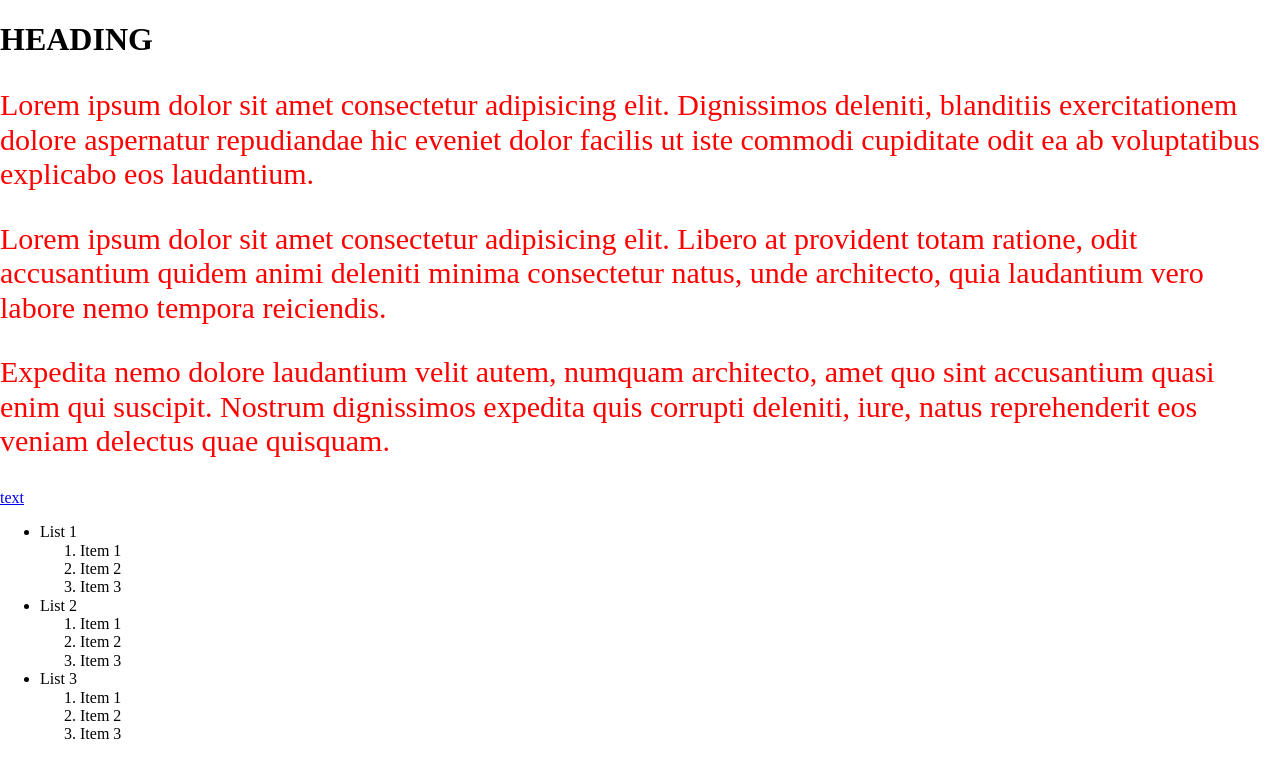
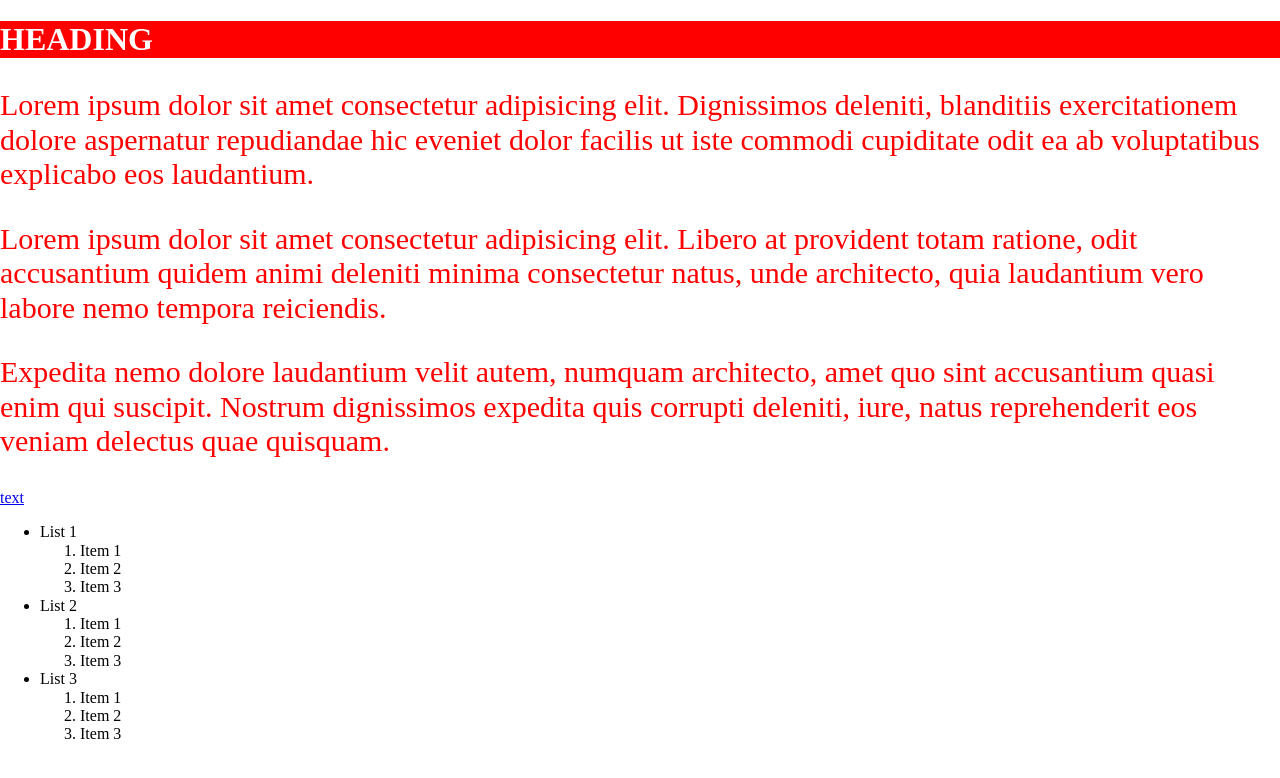
Before and after one commit to jmsherry/test5445, a plain HTML site: page index.html in a window 1280 px wide. Drawn offline with nearby package versions, Linux system fonts and the light colour scheme; files that its build step writes are made by us from their sources.

Commit message:
new header styles

```diff
--- a/index.html
+++ b/index.html
@@ -18,7 +18,9 @@
 </head>
 
 <body>
-  <h1 class="highlighted">HEADING</h1>
+  <header>
+    <h1 class="highlighted">HEADING</h1>
+  </header>
 
   <p>
     Lorem ipsum dolor sit amet consectetur adipisicing elit. Dignissimos deleniti, blanditiis exercitationem dolore
--- a/styles.css
+++ b/styles/styles.css
@@ -76,6 +76,11 @@ div {
 /* .product-list .product--cta {
 } */
 
+header {
+  background-color: red;
+  color: white;
+}
+
 p {
   color: red !important;
   font-size: 30px;
```
Also changed, not shown: scripts/main.js (renamed from styles/main.js).
